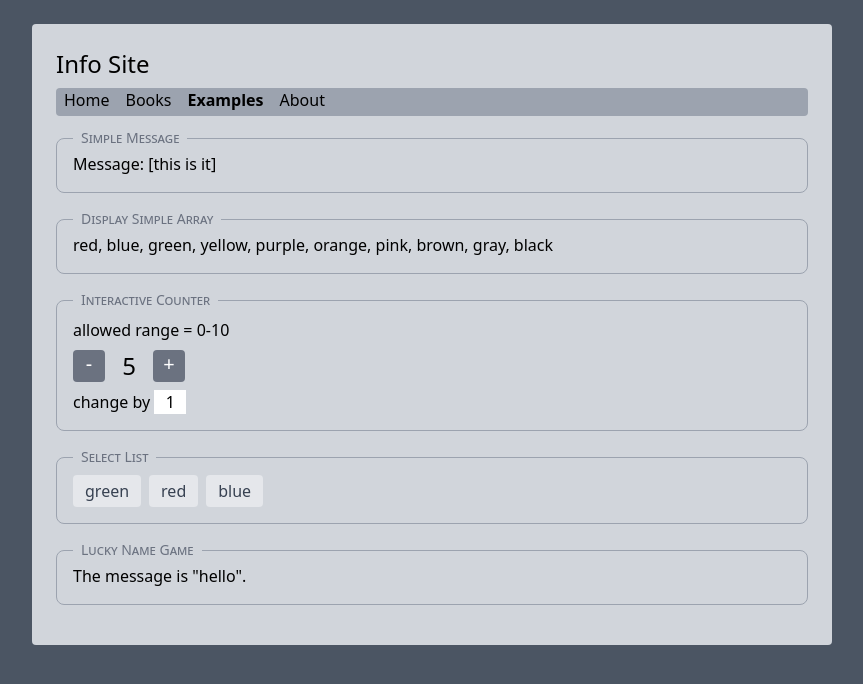
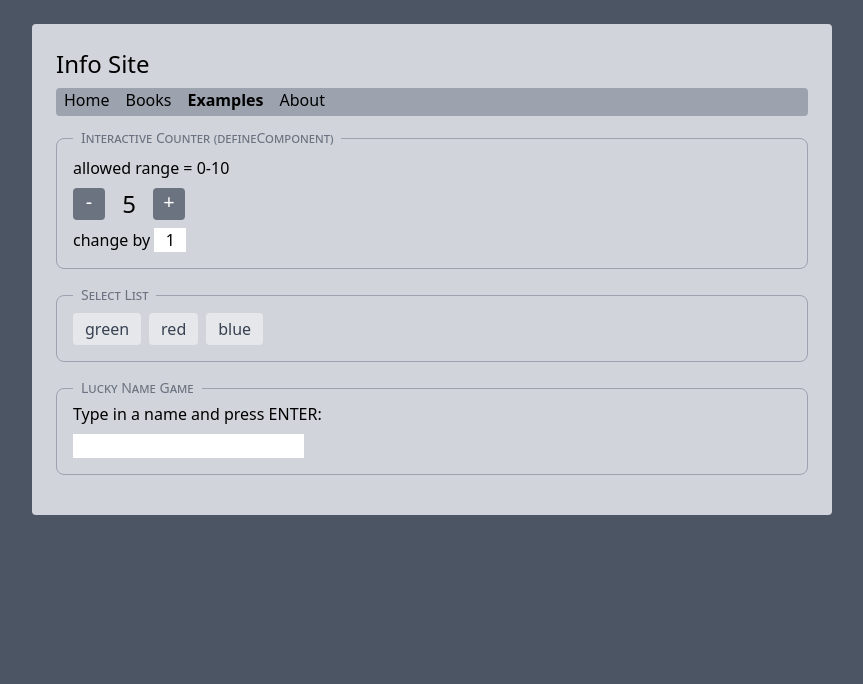
Before and after one commit to edwardtanguay/vue3-showcase-site, a Vue app: page /examples001 in a window 1280 px wide. Shown: the top 684 px of the page, without its empty margins (208-1071 px from the left). Built offline with nearby package versions, Linux system fonts and the light colour scheme.

Commit message:
removed two

```diff
--- a/src/examples/ExampleLuckyNameGame.vue
+++ b/src/examples/ExampleLuckyNameGame.vue
@@ -1,7 +1,16 @@
 <script setup lang="ts">
-const message = 'hello'
+import { ref } from 'vue'
+
+const guess = ref('')
+
+const handleGuessSubmit = () => {
+	console.log(guess.value);
+}
 </script>
 
 <template>
-	<p>The message is "{{ message }}".</p>
+	<p class="mb-2">Type in a name and press ENTER:</p>
+	<form @submit.prevent="handleGuessSubmit">
+		<input v-model="guess" @keyup.enter="handleGuessSubmit" />
+	</form>
 </template>
--- a/src/pages/PageExamples001.vue
+++ b/src/pages/PageExamples001.vue
@@ -1,50 +1,12 @@
-<script lang="ts">
-import { defineComponent } from 'vue'
+<script lang="ts" setup>
 import ExampleBox from '@/components/ExampleBox.vue'
 import ExampleCounter from '@/examples/ExampleCounter.vue'
 import ExampleSelectList from '@/examples/ExampleSelectList.vue'
 import ExampleLuckyNameGame from '@/examples/ExampleLuckyNameGame.vue'
-
-export default defineComponent({
-	setup() {
-		const message = 'this is it'
-		const colors = [
-			'red',
-			'blue',
-			'green',
-			'yellow',
-			'purple',
-			'orange',
-			'pink',
-			'brown',
-			'gray',
-			'black'
-		]
-
-		return {
-			message,
-			colors
-		}
-	},
-	components: {
-		ExampleBox,
-		ExampleCounter,
-		ExampleSelectList,
-		ExampleLuckyNameGame
-	}
-})
 </script>
 <template>
 	<ExampleBox>
-		<template #title>Simple Message</template>
-		<p>Message: [{{ message }}]</p>
-	</ExampleBox>
-	<ExampleBox>
-		<template #title>Display Simple Array</template>
-		<p>{{ colors.join(', ') }}</p>
-	</ExampleBox>
-	<ExampleBox>
-		<template #title>Interactive Counter</template>
+		<template #title>Interactive Counter (defineComponent)</template>
 		<ExampleCounter class="mt-2" />
 	</ExampleBox>
 	<ExampleBox>
```
